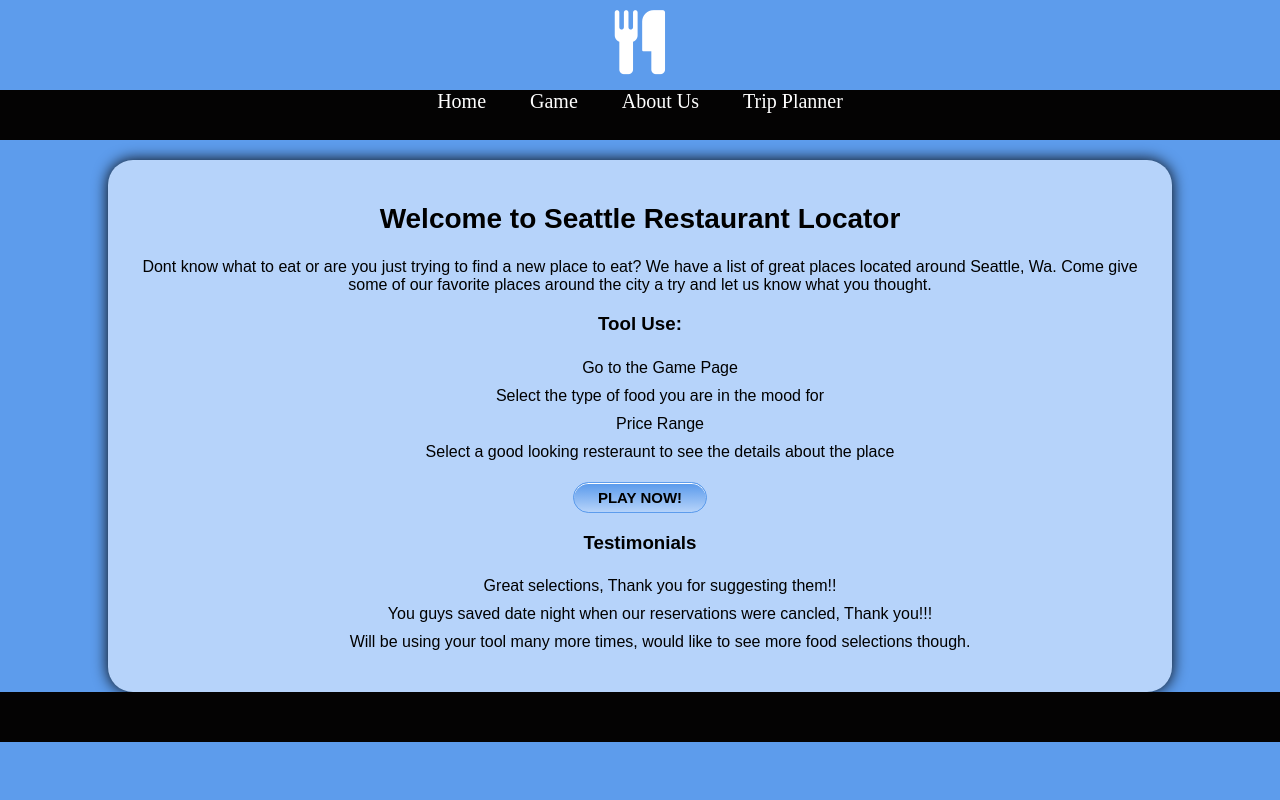
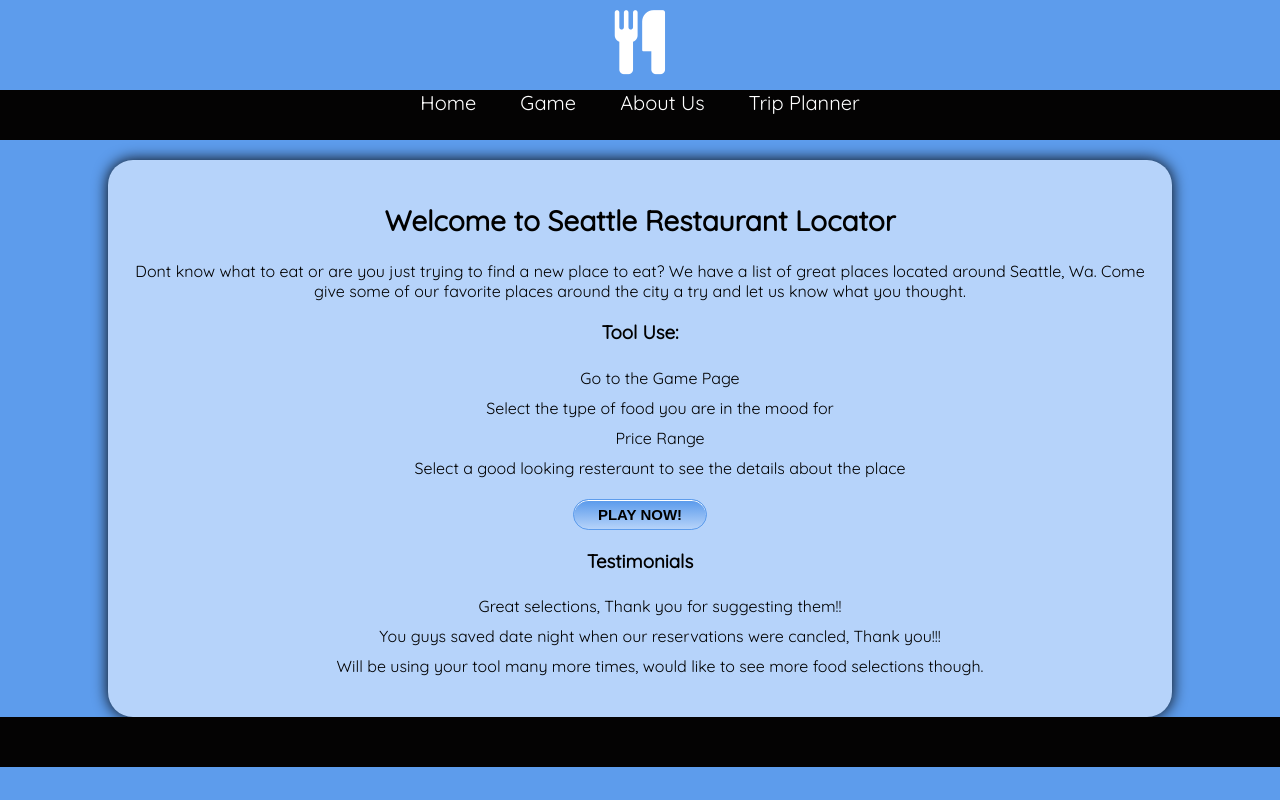
Before and after one commit to Jayms8462/finalProject, a plain HTML site: page index.html in a window 1280 px wide. Drawn offline with Linux system fonts and the light colour scheme.

Commit message:
home page font fix

```diff
--- a/index.html
+++ b/index.html
@@ -2,7 +2,7 @@
 <head>
   <title>Home</title>
   <link rel="stylesheet" type="text/css" href="style.css" />
-  <!-- <link href="https://fonts.googleapis.com/css?family=Quicksand" rel="stylesheet"> -->
+  <link href="https://fonts.googleapis.com/css?family=Quicksand" rel="stylesheet">
   <link rel="stylesheet" href="font-awesome-4.7.0/css/font-awesome.min.css">
 
 </head>
```
